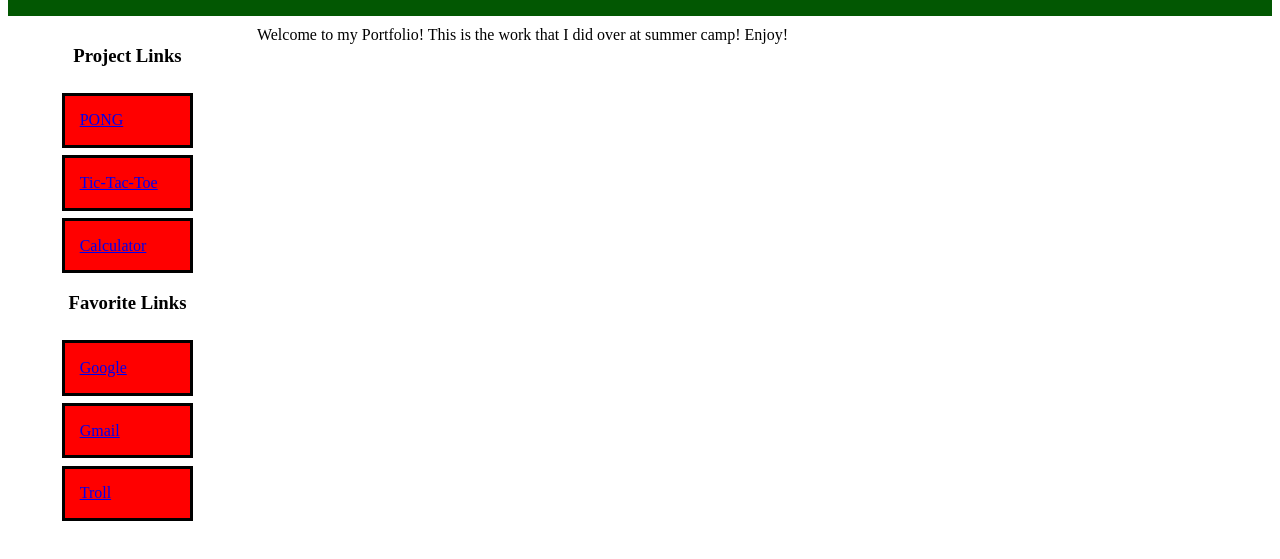
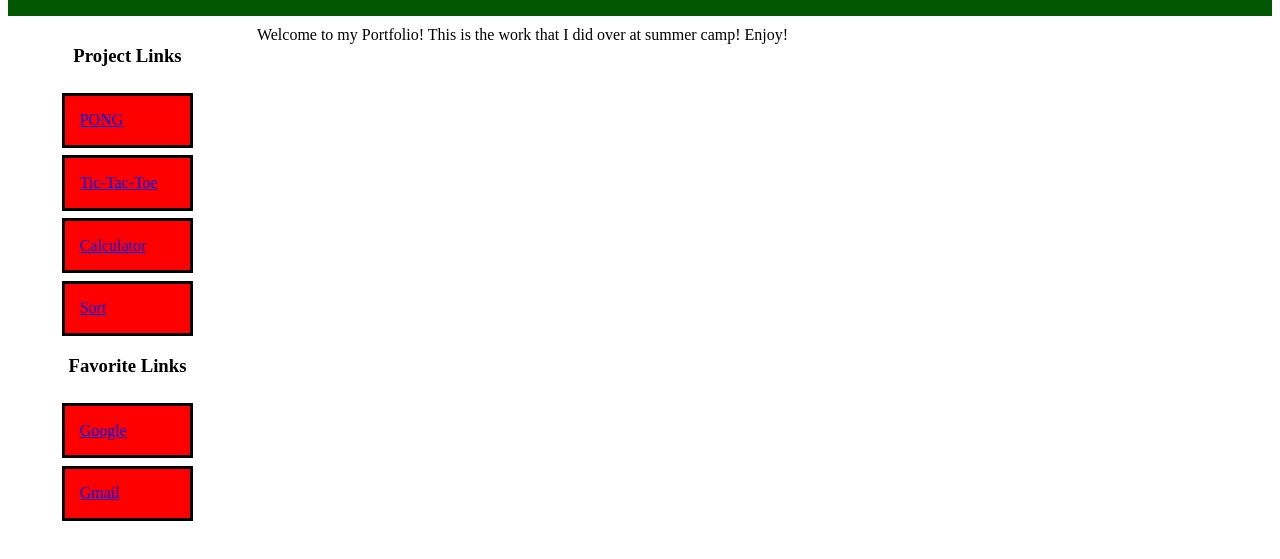
Before and after one commit to dwu1011/dwu1011.github.io, a plain HTML site: page index.html in a window 1280 px wide. Shown: the part 147-706 px from the top of the page. Drawn offline with Linux system fonts and the light colour scheme.

Commit message:
Update index.html

```diff
--- a/index.html
+++ b/index.html
@@ -69,10 +69,11 @@
                <a href="PONG" class='Links'> PONG </a>
                <a href="tictactoe" class='Links'> Tic-Tac-Toe</a>
                <a href="Calculator" class ='Links'> Calculator </a>
+               <a href="sort" class='Links'>Sort</a>
                <h3>Favorite Links</h3>
                <a href="http://www.google.com" class='Links'>Google</a>
                <a href="http://www.gmail.com" class='Links'>Gmail</a>
-               <a href="http://www.dafk.net/what" class='Links'>Troll</a>
+
            </div>
            <div class='Body Port'>
               Welcome to my Portfolio! This is the work that I did over at summer camp! Enjoy!
```
